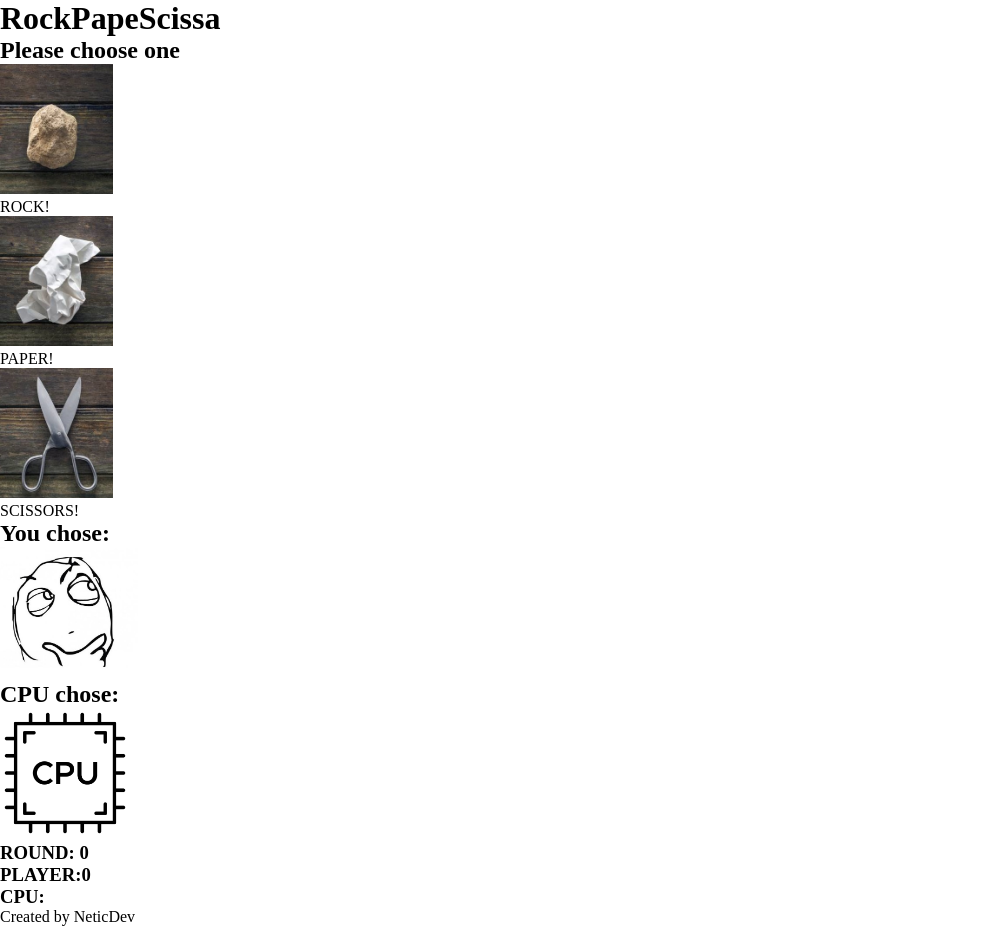
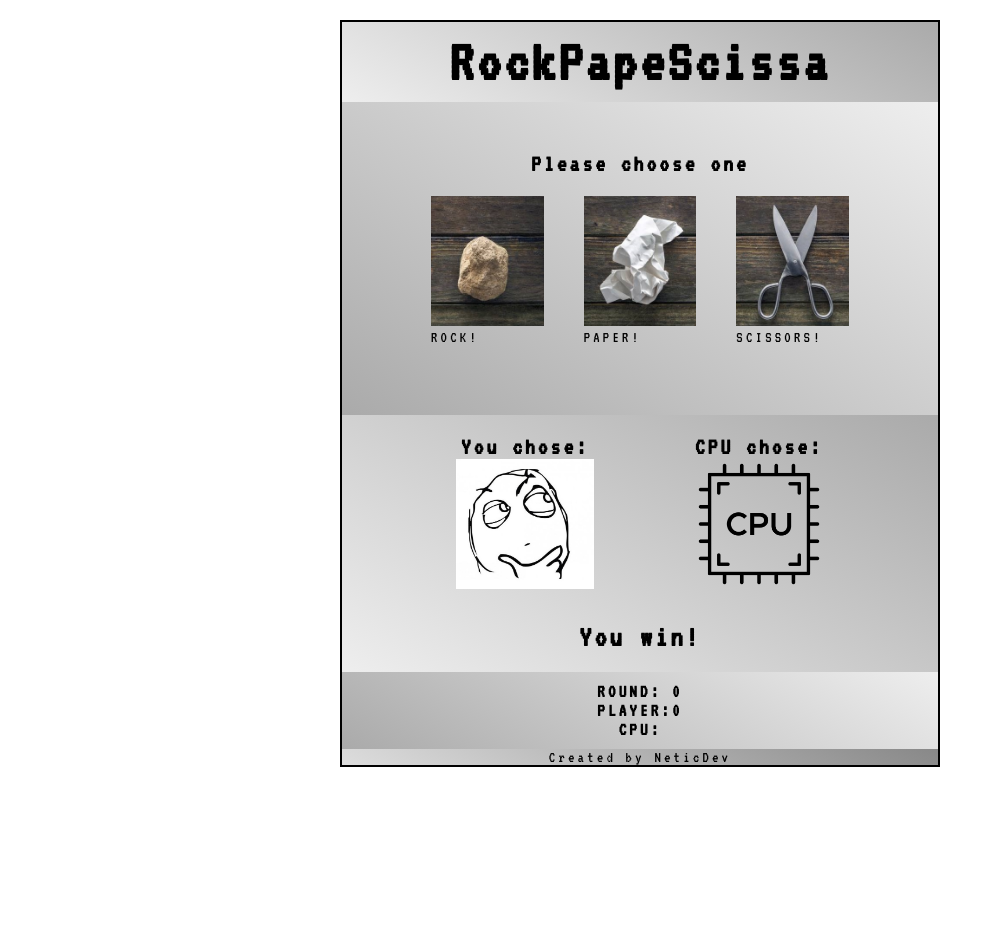
Before and after one commit to NeticDev/RockPapeScissa, a plain HTML site: page index.html in a window 1280 px wide. Shown: the whole page, without its empty margins (0-1003 px from the left). After the commit the page ends 800 px from the top, so only its background shows below. Drawn offline with Linux system fonts and the light colour scheme.

Commit message:
general styling

```diff
--- a/index.html
+++ b/index.html
@@ -14,11 +14,13 @@
     <title>RockPapeScissa</title>
   </head>
   <body>
+    <div class="main">
       <div class="title--box">
         <h1 class="title-main">RockPapeScissa</h1>
       </div>
       <section class="container">
         <h2 class="sub-title">Please choose one</h2>
+        <div class="choose--img">
           <div class="rock">
             <img src="images/rock.jpg" alt=" rock image" />
             <p class="img--description">ROCK!</p>
@@ -31,12 +33,10 @@
             <img src="images/scissors.jpg" alt="scissors image" />
             <p class="image--description">SCISSORS!</p>
           </div>
+        </div>
       </section>
 
-    <section class="result">
-      <p class="round--result"></p>
-    </section>
-
+      <div class="results">
         <section class="players--cpu">
           <div class="player player--0">
             <h2>You chose:</h2>
@@ -76,6 +76,12 @@
             </div>
           </div>
         </section>
+        <section class="result">
+          <span class="result--win">You win!</span>
+          <span class="result--lose hidden">You lose!</span>
+          <span class="result--draw hidden">Draw!</span>
+        </section>
+      </div>
 
       <section class="game--score">
         <h3>ROUND: <span class="round--number">0</span></h3>
@@ -90,5 +96,6 @@
     </div> -->
 
       <section class="made--by"><p>Created by NeticDev</p></section>
+    </div>
   </body>
 </html>
--- a/style.css
+++ b/style.css
@@ -7,16 +7,114 @@ FONT SIZE SYSTEM (px)
 10 / 12 / 14 / 16 / 18 / 20 / 24 / 30 / 36 / 44 / 52 / 62 / 74 / 86 / 98
 */
 
+/* GENERAL */
+
 * {
   margin: 0;
   padding: 0;
   box-sizing: border-box;
+  font-family: "VT323", monospace;
+  letter-spacing: 0.2rem;
+}
+
+img {
+  height: 130px;
 }
 
 .hidden {
   display: none;
 }
 
-img {
-  height: 130px;
+/* Main body styling */
+
+.main {
+  width: 600px;
+  height: auto;
+  margin: 20px auto;
+  display: flex;
+  flex-direction: column;
+  border: 2px solid #000;
 }
+
+/* TITLE */
+.title--box {
+  display: flex;
+  justify-content: center;
+  padding: 10px;
+  font-size: 30px;
+  background: linear-gradient(30deg, #eee, #aaa);
+}
+
+/* CHOOSE YOURS styling */
+
+.container {
+  display: flex;
+  flex-flow: column;
+  align-items: center;
+  padding: 40px;
+  background: linear-gradient(30deg, #aaa, #eee);
+}
+
+.choose--img {
+  display: flex;
+  gap: 40px;
+  padding: 30px;
+  padding-top: 10px;
+}
+
+.sub-title {
+  padding: 10px;
+  font-size: 24px;
+}
+
+/* PLAYERS */
+
+.results {
+  display: flex;
+  flex-flow: column;
+  align-items: center;
+  gap: 30px;
+  padding: 20px;
+  background: linear-gradient(30deg, #eee, #aaa);
+}
+
+.players--cpu {
+  display: flex;
+  gap: 100px;
+}
+
+h2 {
+  text-align: center;
+}
+
+.players--0 {
+}
+
+.cpu {
+}
+
+/* RESULT */
+
+.result {
+  display: flex;
+  flex: 0 1 auto;
+  font-size: 30px;
+  font-weight: 600;
+}
+
+/* SCORE */
+
+.game--score {
+  display: flex;
+  flex-flow: column;
+  align-items: center;
+  padding: 10px;
+  background: linear-gradient(30deg, #aaa, #eee);
+}
+
+/* FOOTER */
+
+.made--by {
+  text-align: center;
+  background: linear-gradient(30deg, #ddd, #888);
+}
```
Lines whose indentation alone changed are shown as unchanged.
